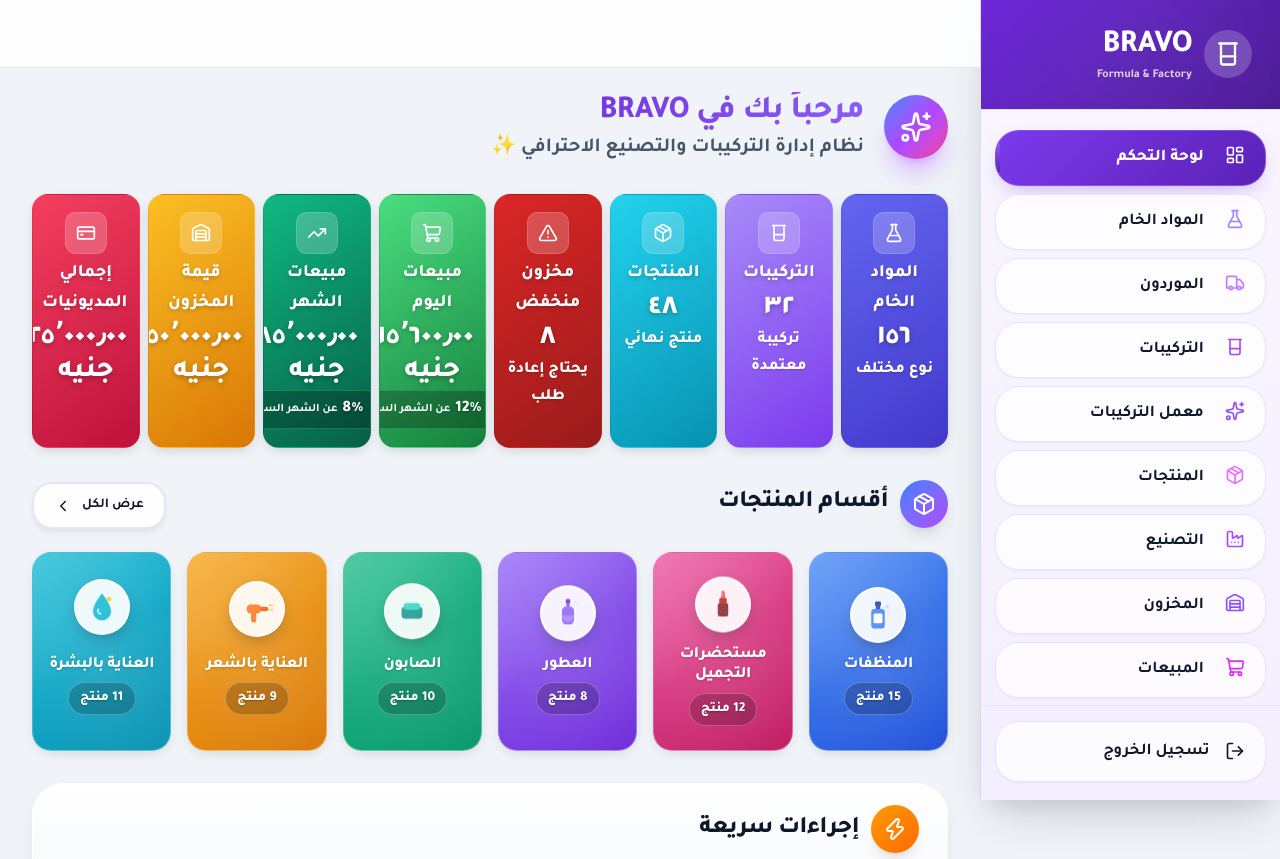
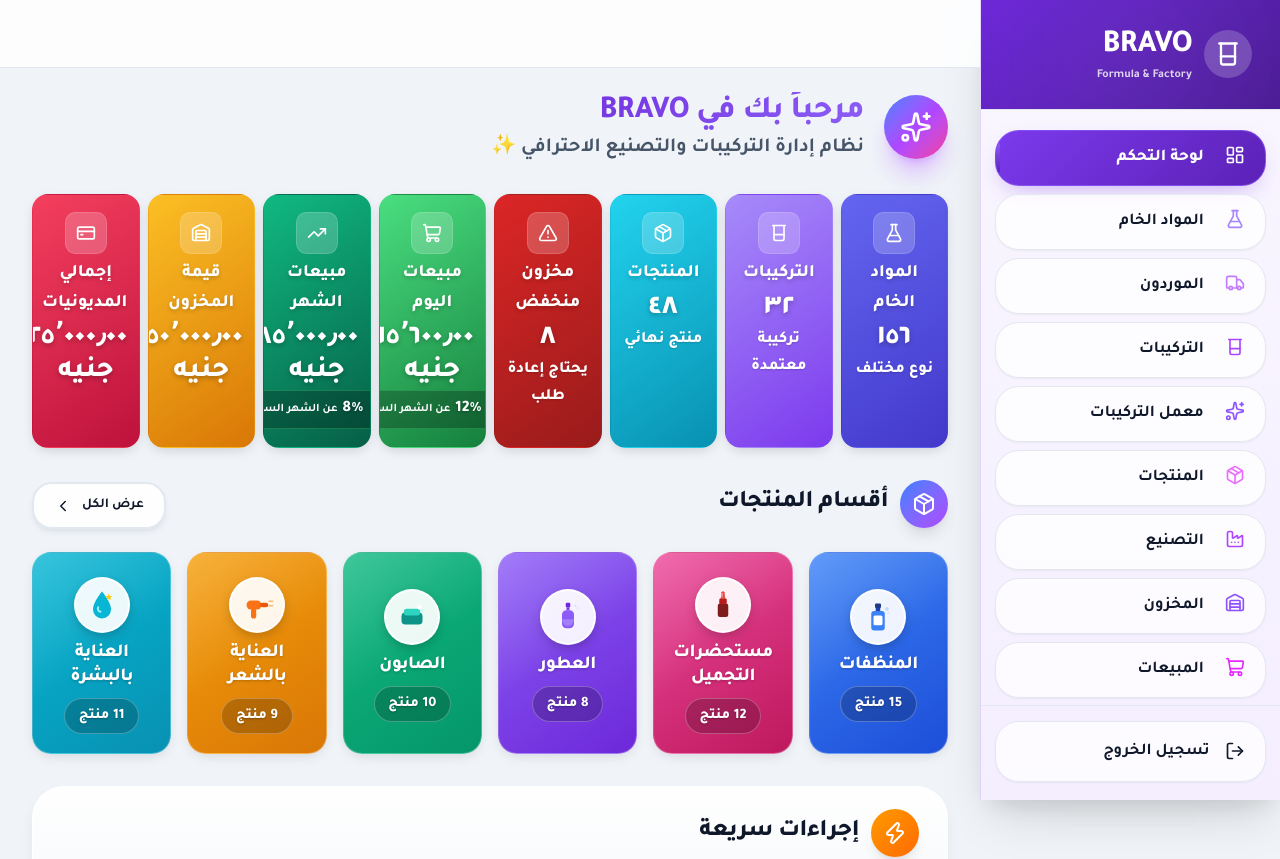
Before and after one commit to fantazia1110-design/BRAVO-new-sestym-, a Next.js app: page / in a window 1280 px wide. Shown: the top 859 px of the page. Built offline with nearby package versions, Linux system fonts and the light colour scheme.

Commit message:
تحسين أقسام المنتجات - تأثير وقوف جديد + كبر الأسماء + توسيط شارة المنتجات + تنسيق كامل
Co-authored-by: arena-agent <297053741+arena-agent@users.noreply.github.com>

```diff
--- a/src/app/globals.css
+++ b/src/app/globals.css
@@ -877,18 +877,19 @@
 /* ===== بطاقات الأقسام ===== */
 .category-card {
   border-radius: 1.2rem;
-  padding: 1.5rem 1rem;
-  transition: all 0.35s cubic-bezier(0.34, 1.56, 0.64, 1);
+  padding: 1.5rem 1rem 1.2rem;
+  transition: transform 0.35s ease, box-shadow 0.35s ease, border 0.35s ease;
   cursor: pointer;
   position: relative;
   overflow: hidden;
   box-shadow: 0 4px 14px -4px rgba(0,0,0,0.15);
-  border: 1.5px solid rgba(255,255,255,0.3);
+  border: 1.5px solid rgba(255,255,255,0.25);
   text-align: center;
   display: flex;
   flex-direction: column;
   align-items: center;
   justify-content: center;
+  min-height: 180px;
 }
 
 .category-card::before {
@@ -898,32 +899,35 @@
   left: 0;
   right: 0;
   bottom: 0;
-  background: linear-gradient(145deg, rgba(255,255,255,0.25) 0%, transparent 50%);
+  background: linear-gradient(145deg, rgba(255,255,255,0.2) 0%, transparent 50%);
   pointer-events: none;
   z-index: 1;
 }
 
-.category-card::after {
-  content: '';
-  position: absolute;
-  top: -100%;
-  left: -100%;
-  width: 300%;
-  height: 300%;
-  background: radial-gradient(circle, rgba(255,255,255,0.15) 0%, transparent 40%);
-  transition: all 0.5s ease;
-  pointer-events: none;
-}
-
 .category-card:hover {
   transform: translateY(-8px);
-  box-shadow: 0 20px 40px -10px rgba(0,0,0,0.3);
-  border-color: rgba(255,255,255,0.5);
-}
-
-.category-card:hover::after {
-  top: -50%;
-  left: -50%;
+  box-shadow: 0 14px 28px -6px rgba(0,0,0,0.3), 0 0 20px rgba(255,255,255,0.08);
+  border-color: rgba(255,255,255,0.45);
+}
+
+.category-card h3 {
+  position: relative;
+  z-index: 2;
+  transition: transform 0.3s ease;
+}
+
+.category-card:hover h3 {
+  transform: translateY(-2px);
+}
+
+.category-card p {
+  position: relative;
+  z-index: 2;
+  transition: transform 0.3s ease;
+}
+
+.category-card:hover p {
+  transform: translateY(-1px);
 }
 
 .category-detergents { background: linear-gradient(145deg, #3b82f6 0%, #1d4ed8 100%); color: white; }
@@ -1837,7 +1841,7 @@
 }
 
 /* BRAVO — تحسينات بصرية */
-.category-card>div:first-child{background:rgba(255,255,255,.92)!important;border:2px solid rgba(255,255,255,.9)!important;box-shadow:0 6px 16px -4px rgba(0,0,0,.35)!important;font-size:2.4rem!important;line-height:1!important}
+.category-card>div:first-child{background:rgba(255,255,255,.92)!important;border:2px solid rgba(255,255,255,.9)!important;box-shadow:0 4px 12px -2px rgba(0,0,0,.25)!important;font-size:2.4rem!important;line-height:1!important}
 .card-body .grid-cols-4>a.group{--qa:#4f46e5;border:2px solid rgba(0,0,0,.06)!important;background:#fff!important}
 .card-body .grid-cols-4>a.group:nth-child(2){--qa:#9333ea}
 .card-body .grid-cols-4>a.group:nth-child(3){--qa:#0d9488}
@@ -1883,12 +1887,12 @@
 .category-card p {
   background: rgba(0,0,0,.2);
   border: 1px solid rgba(255,255,255,.25);
-  padding: .25rem .7rem;
+  padding: .3rem .85rem;
   border-radius: 999px;
   display: inline-block;
   text-shadow: 0 1px 2px rgba(0,0,0,.25);
   font-weight: 800;
-  font-size: 0.85rem;
+  font-size: 0.9rem;
   margin: 0 auto;
   text-align: center;
 }
--- a/src/app/page.tsx
+++ b/src/app/page.tsx
@@ -213,25 +213,28 @@
               style={{ animationDelay: `${0.4 + index * 0.1}s`, animationFillMode: 'both' }}
             >
               <div
-                className="w-14 h-14 mx-auto rounded-full flex items-center justify-center mb-3 animate-float shadow-sm"
-                style={{ animationDelay: `${index * 0.2}s` }}
+                style={{
+                  width: '3.5rem', height: '3.5rem', margin: '0 auto 0.6rem',
+                  borderRadius: '50%', background: 'rgba(255,255,255,0.92)',
+                  display: 'flex', alignItems: 'center', justifyContent: 'center',
+                  boxShadow: '0 4px 12px -2px rgba(0,0,0,0.25)',
+                  border: '2px solid rgba(255,255,255,0.9)',
+                  position: 'relative', zIndex: 2,
+                  transition: 'transform 0.3s ease',
+                }}
               >
                 <CategoryIcon id={category.id} />
               </div>
               <h3 style={{
-                fontSize: '1rem',
+                fontSize: '1.15rem',
                 fontWeight: 900,
                 color: '#ffffff',
-                marginBottom: '0.4rem',
+                marginBottom: '0.5rem',
                 textShadow: '0 1px 3px rgba(0,0,0,0.2)',
                 textAlign: 'center',
-                position: 'relative',
-                zIndex: 2,
+                lineHeight: 1.3,
               }}>{category.name}</h3>
-              <p style={{
-                position: 'relative',
-                zIndex: 2,
-              }}>{category.count} منتج</p>
+              <p>{category.count} منتج</p>
             </Link>
           ))}
         </div>
```
